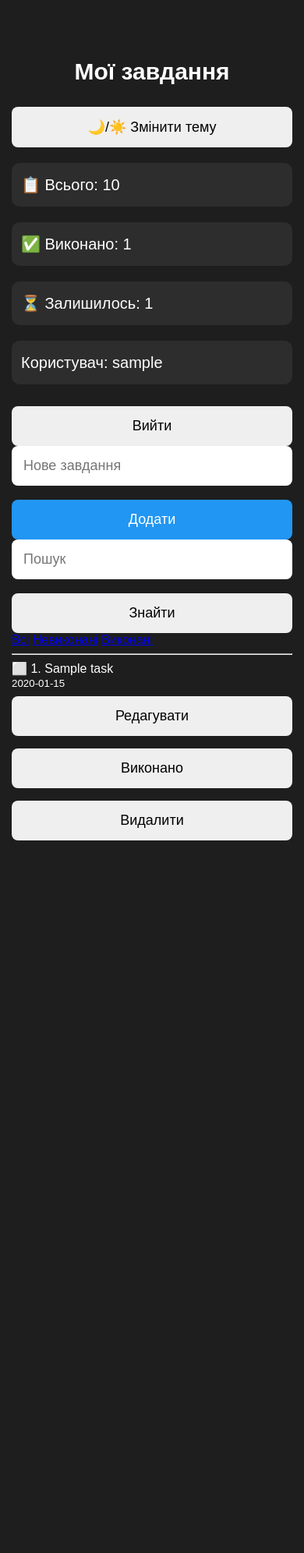
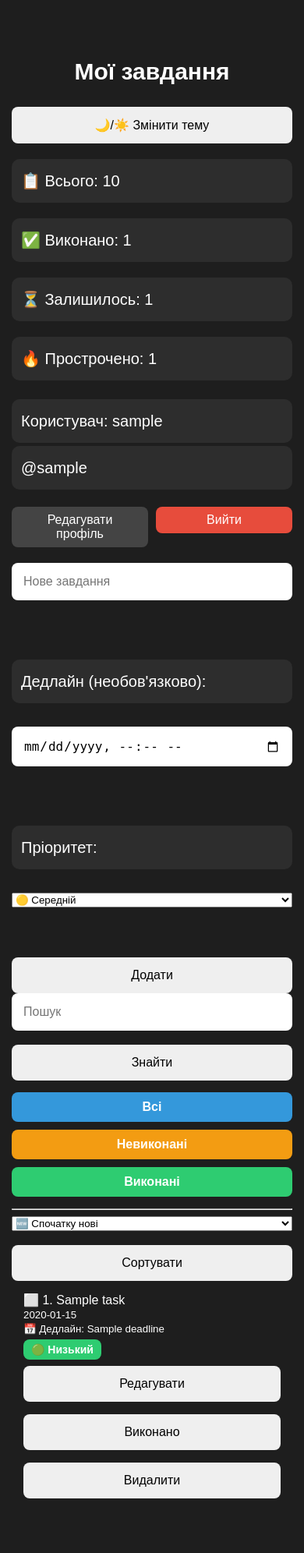
Before and after one commit to holeijeims24/flask-todo-app, a Flask app: template templates/tasks.html in a window 390 px wide. Shown: the whole page at 78% size. Before the commit the page ends 1078 px from the top, so only its background shows below. Run offline with Flask 3, Linux system fonts and the light colour scheme; the template is opened without the code that fills it: most values are stand-ins (such as "Sample title", 1, 10 or a date in 2020).

Commit message:
Added deadlines, priorities and profile improvements

```diff
--- a/static/style.css
+++ b/static/style.css
@@ -23,10 +23,12 @@ input {
 }
 
 button {
-    padding: 8px 14px;
+    padding: 10px 20px;
     border: none;
     border-radius: 8px;
     cursor: pointer;
+    width: auto;
+    min-width: 120px;
 }
 
 button:hover {
@@ -141,3 +143,158 @@ button:hover {
         font-size: 30px;
     }
 }
+.expired {
+    border: 2px solid red;
+    background-color: #4a1a1a;
+}
+@media (max-width: 768px) {
+
+    button {
+        width: 100%;
+        padding: 14px;
+        margin-top: 8px;
+        font-size: 16px;
+    }
+
+    input {
+        width: 100%;
+        box-sizing: border-box;
+        font-size: 16px;
+    }
+
+    .task-card {
+        padding: 15px;
+    }
+
+}
+.user-info {
+    display: flex;
+    justify-content: space-between;
+    align-items: center;
+    flex-wrap: wrap;
+    gap: 10px;
+    margin-bottom: 20px;
+}
+
+.user-text p {
+    margin: 4px 0;
+}
+
+.user-buttons {
+    display: flex;
+    gap: 10px;
+}
+
+.user-buttons button {
+    padding: 8px 16px;
+    border: none;
+    border-radius: 8px;
+    cursor: pointer;
+}
+
+.btn-outline {
+    background-color: #444;
+    color: white;
+}
+
+.btn-danger {
+    background-color: #e74c3c;
+    color: white;
+}
+
+@media (max-width: 768px) {
+
+    .user-info {
+        flex-direction: column;
+        align-items: stretch;
+    }
+
+    .user-buttons {
+        width: 100%;
+    }
+
+    .user-buttons a {
+        flex: 1;
+    }
+
+    .user-buttons a button {
+        width: 100%;
+    }
+}
+.filters {
+    display: flex;
+    gap: 10px;
+    margin: 15px 0;
+}
+
+.filters a {
+    flex: 1;
+    text-align: center;
+    text-decoration: none;
+    color: white;
+    padding: 10px;
+    border-radius: 8px;
+    font-weight: bold;
+}
+
+.filters a:hover {
+    opacity: 0.8;
+    transition: 0.3s;
+}
+
+.filters a:nth-child(1) {
+    background-color: #3498db; /* синій */
+}
+
+.filters a:nth-child(2) {
+    background-color: #f39c12; /* помаранчевий */
+}
+
+.filters a:nth-child(3) {
+    background-color: #2ecc71; /* зелений */
+}
+
+@media (max-width: 768px) {
+    .filters {
+        flex-direction: column;
+    }
+}
+.priority {
+    display: inline-block;
+    padding: 5px 10px;
+    border-radius: 8px;
+    margin-top: 5px;
+    font-size: 14px;
+    font-weight: bold;
+}
+
+.high {
+    background-color: #e74c3c;
+    color: white;
+}
+
+.medium {
+    background-color: #f39c12;
+    color: white;
+}
+
+.low {
+    background-color: #2ecc71;
+    color: white;
+}
+.deadline-warning {
+    display: inline-block;
+    margin-top: 8px;
+    font-weight: bold;
+}
+
+.expired-text {
+    color: #ff4d4d;
+}
+.today-text {
+    color: #f39c12;
+}
+
+.tomorrow-text {
+    color: #3498db;
+}
--- a/templates/tasks.html
+++ b/templates/tasks.html
@@ -33,29 +33,101 @@ window.onload = function () {
     <p>📋 Всього: {{ total }}</p>
     <p>✅ Виконано: {{ done_count }}</p>
     <p>⏳ Залишилось: {{ left_count }}</p>
+    <p>🔥 Прострочено: {{ expired_count }}</p>
 
-    <p>Користувач: {{ login }}</p>
-    <a href="/logout">
-        <button>Вийти</button>
-    </a>
+    {% if photo %}
+        <img src="{{ url_for('static', filename='uploads/' + photo) }}"
+             width="100"
+             style="border-radius: 50%;">
+    {% endif %}
+
+    <div class="user-info">
+
+        <div class="user-text">
+            <p>Користувач: {{ login }}</p>
+            <p>@{{ username }}</p>
+        </div>
+
+        <div class="user-buttons">
+            <a href="/edit_profile">
+                <button class="btn-outline">
+                    Редагувати профіль
+                </button>
+            </a>
+
+            <a href="/logout">
+                <button class="btn-danger">
+                    Вийти
+                </button>
+            </a>
+        </div>
+
+    </div>
 
     <form action="/add_task" method="POST">
-        <input type="text" name="task" placeholder="Нове завдання">
-        <button type="submit" class="add-btn">Додати</button>
+
+        <input
+            type="text"
+            name="task"
+            placeholder="Нове завдання"
+            required
+        >
+
+        <br><br>
+
+        <p>Дедлайн (необов'язково):</p>
+
+        <input
+            type="datetime-local"
+            name="deadline"
+        >
+
+        <br><br>
+
+        <p>Пріоритет:</p>
+
+        <select name="priority">
+            <option value="Низький">🟢 Низький</option>
+            <option value="Середній" selected>🟡 Середній</option>
+            <option value="Високий">🔴 Високий</option>
+        </select>
+
+        <br><br>
+
+        <button type="submit">Додати</button>
+
     </form>
     <form action="/tasks" method="GET">
         <input type="text" name="search" placeholder="Пошук">
         <button type="submit">Знайти</button>
     </form>
 
-    <a href="/tasks">Всі</a>
-    <a href="/tasks?filter=active">Невиконані</a>
-    <a href="/tasks?filter=done">Виконані</a>
+    <div class="filters">
+        <a href="/tasks">Всі</a>
+        <a href="/tasks?filter=active">Невиконані</a>
+        <a href="/tasks?filter=done">Виконані</a>
+    </div>
 
     <hr>
 
-    {% for id, task, done, created_at in tasks %}
-    <div class="task-card">
+    <form action="/tasks" method="GET">
+
+        <select name="sort">
+            <option value="new">🆕 Спочатку нові</option>
+            <option value="old">🕒 Спочатку старі</option>
+            <option value="deadline">📅 За дедлайном</option>
+            <option value="priority">⭐ За пріоритетом</option>
+        </select>
+
+        <button type="submit">Сортувати</button>
+
+    </form>
+
+    {% for id, task, done, created_at, deadline, priority in tasks %}
+    <div class="task-card
+    {% if deadline and deadline < now %}
+    expired
+    {% endif %}">
 
         {% if done == 1 %}
             ✅
@@ -67,6 +139,46 @@ window.onload = function () {
 
         <br>
         <small>{{ created_at }}</small>
+
+        {% if deadline %}
+            <br>
+            <small>📅 Дедлайн: {{ deadline }}</small>
+
+            {% if not done %}
+
+        {% if deadline < now %}
+            <br>
+            <span class="deadline-warning expired-text">
+                🔥 Прострочено!
+            </span>
+
+        {% elif deadline[:10] == today %}
+            <br>
+            <span class="deadline-warning today-text">
+                ⚠️ Дедлайн сьогодні!
+            </span>
+
+        {% elif deadline[:10] == tomorrow %}
+            <br>
+            <span class="deadline-warning tomorrow-text">
+                ⏳ Дедлайн завтра!
+            </span>
+
+        {% endif %}
+
+    {% endif %}
+        {% endif %}
+        <br>
+
+        {% if priority == "Високий" %}
+            <span class="priority high">🔴 Високий</span>
+
+        {% elif priority == "Середній" %}
+            <span class="priority medium">🟡 Середній</span>
+
+        {% else %}
+            <span class="priority low">🟢 Низький</span>
+        {% endif %}
 
         <div class="task-buttons">
 
```
Also changed, not shown: auth_test.py (+132 -15 lines), templates/edit_profile.html (added, +53 -0 lines), static/uploads/ff_завантаження.jpeg (added), users.db.
